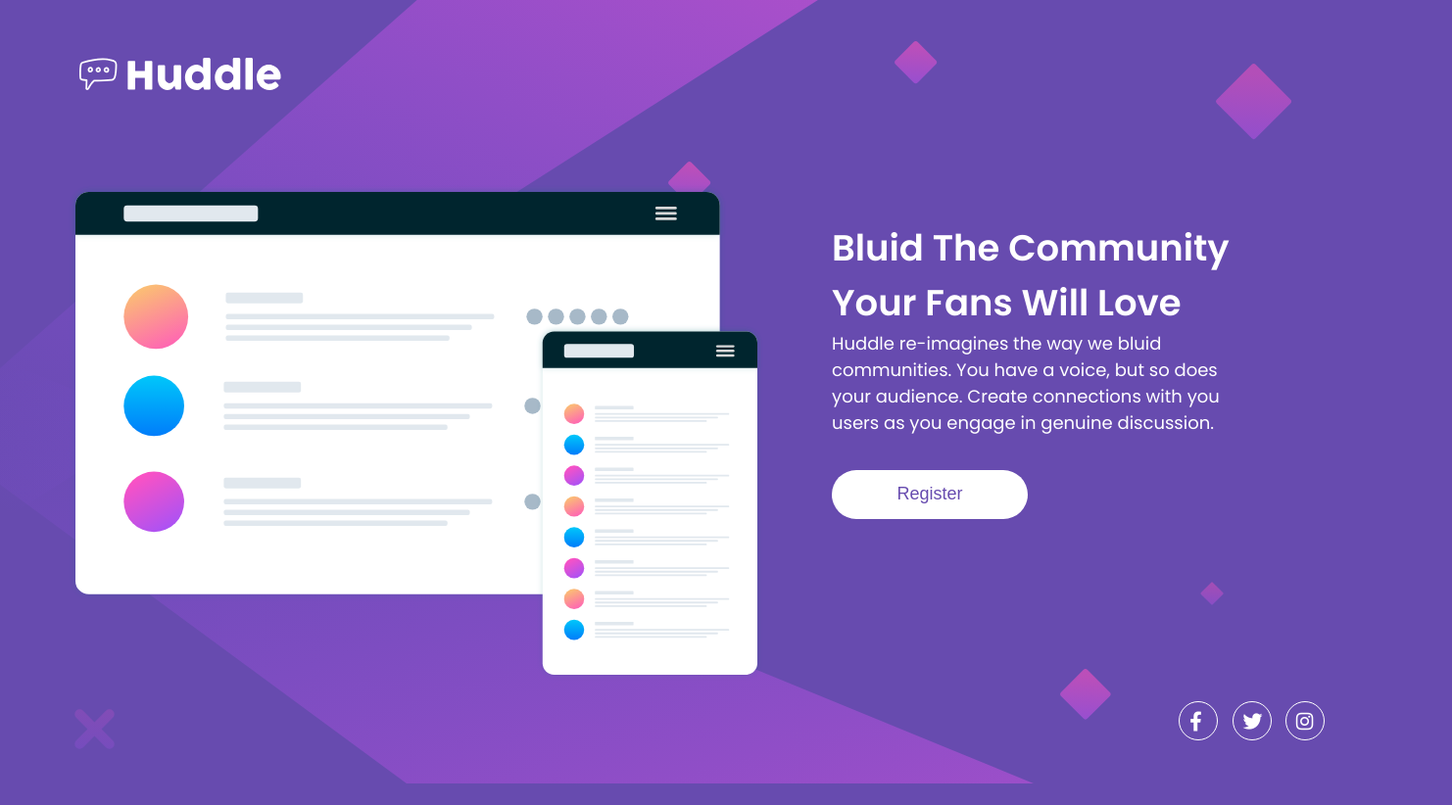
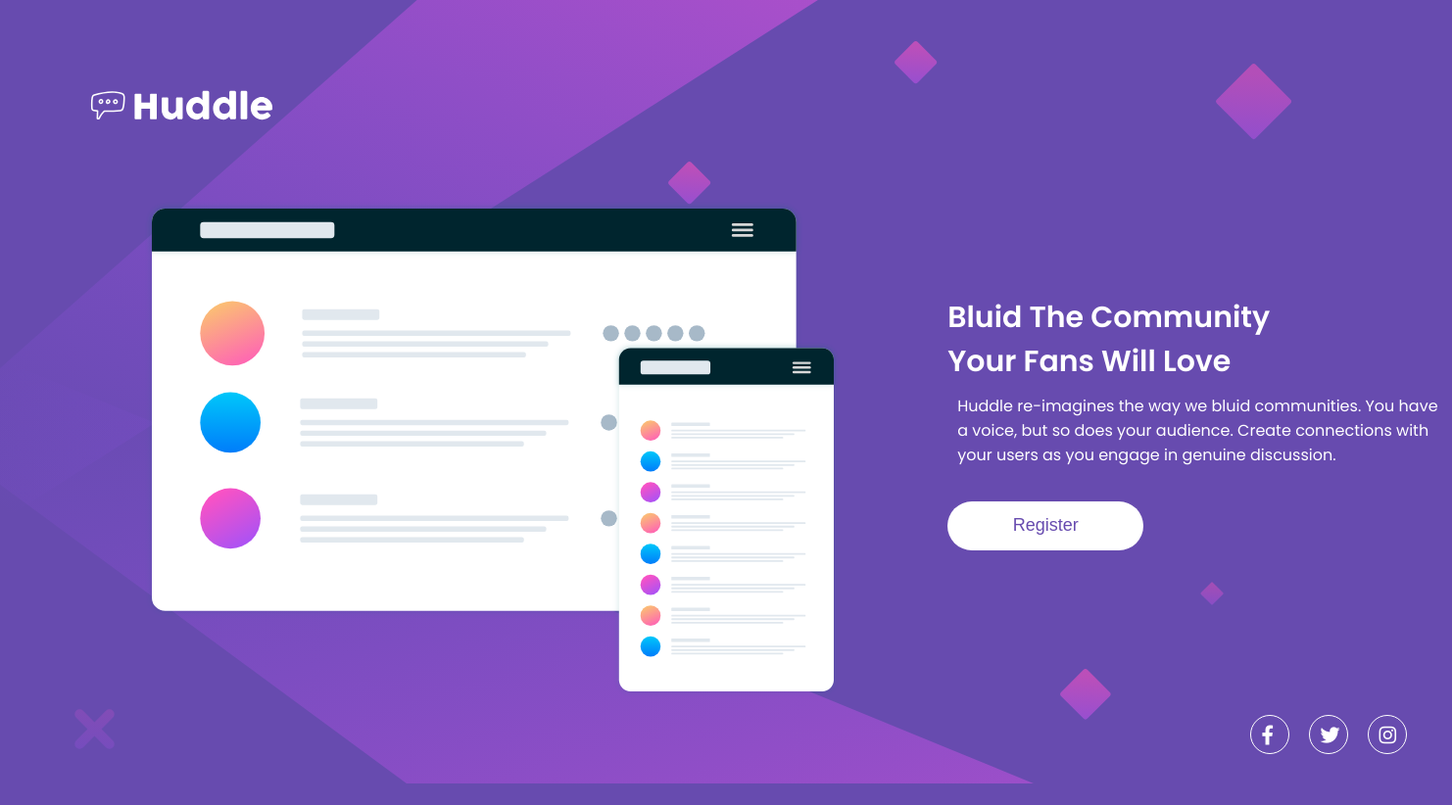
Before and after one commit to devseravali/projeto-huddle-base, a plain HTML site: page index.html in a window 1280 px wide. Shown: the whole page at 98% size, 1482 px wide, since content can reach past the window. Before the commit the page ends 800 px from the top, so only its background shows below. Drawn offline with Linux system fonts and the light colour scheme.

Commit message:
Refatoração de HTML e CSS de layout desktop

```diff
--- a/index.html
+++ b/index.html
@@ -29,24 +29,29 @@
     <img class="mockups" src="./src/images/illustration-mockups.svg" alt="mockups">
 
     <div class="texto">
-    <h1>Bluid The Community Your Fans Will Love</h1>
-    <p>Huddle re-imagines the way we bluid communities. You have a voice, but so does your audience. Create connections with you users as you engage in genuine discussion.</p>
+  <h1>Bluid The Community
+Your Fans Will Love</h1>
+  <p>Huddle re-imagines the way we bluid communities. You have
+a voice, but so does your audience. Create connections with
+your users as you engage in genuine discussion.</p>
     <button class="btn">Register</button>
   </div>
 </div>
 
   </main>
   <footer class="footer">
-    <div class="link">
-    <a href="#">
-      <i class="fab fa-facebook-f"></i></a>
+    <nav class="nav">
+    <ul class="link">
+    <li><a href="#facebook">
+      <i class="fab fa-facebook-f"></i></a></li>
 
-    <a href="#">
-      <i class="fab fa-twitter"></i></a>
+    <li><a href="#twitter">
+      <i class="fab fa-twitter"></i></a></li>
 
-    <a href="#">
-      <i class="fab fa-instagram"></i></a>
-    </div>
+    <li><a href="#instagram">
+      <i class="fab fa-instagram"></i></a></li>
+    </ul>
+    </nav>
   </footer>
 </body>
 </html>
--- a/src/css/reset.css
+++ b/src/css/reset.css
@@ -3,3 +3,8 @@
   padding: 0;
   box-sizing: border-box;
 }
+
+
+ul {
+  list-style-type: none;
+}
--- a/src/css/style.css
+++ b/src/css/style.css
@@ -1,23 +1,31 @@
+
+html {
+    max-width: 1440px;
+    padding: 0 auto;
+    margin:  0 auto;
+    height: 100vh;
+
+}
 body {
     background: url(../images/bg-desktop.svg) no-repeat;
     background-color: hsl(257, 40%, 49%);
+    background-size: cover;
     color: #ffffff;
     font-family: 'Poppins', sans-serif;
 }
 
-
 .logo{
     display: flex;
-    margin: 30px 30px;
-    padding: 18px 20px;
-    background-size: 15px;
+    margin: 30px;
+    padding: 18px;
+    background-size: 20px;
 }
 
 .logo-principal {
-    height: 55px;
+    max-width: 25vh;
     align-items: flex-start;
     position: absolute;
-    margin-left: 20px;
+    margin: 35px;
 }
 
 .logo .logo-principal img {
@@ -35,29 +43,34 @@ body {
 }
 
 .mockups {
-    margin: 63px 40px;
+    margin: 80px;
+    margin-left: 25%;
     padding: 30px;
+    max-width: 80%;
 }
 
 .texto{
     display: inline-block;
     align-content: space-around;
-    margin-bottom: 120px;
-    padding-bottom: 10px;
+    margin-bottom: 20px;
+    padding-bottom: 35px;
     justify-content: space-between;
 }
 
 .texto h1{
     font-weight: 600;
-    font-size: 37px;
+    font-size: 30px;
     align-content: flex-start;
     text-align: left;
+    white-space: pre;
 }
 
 .texto p{
     font-weight: 400;
-    font-size: 18px;
     text-align: left;
+    margin: 10px;
+    font-size-adjust: 18px;
+    white-space: pre;
 }
 
 .btn{
@@ -77,23 +90,38 @@ body {
     margin-top: 35px;
 }
 
-.footer{
+.footer {
+    display: flex;
+    flex-direction: column;
+    position: absolute;
+    bottom: 30px;
+    left: 13%;
+    width: 100%;
+}
+
+.footer .nav {
+    display: flex;
+    align-items: flex-end;
+    justify-content: end;
+}
+
+.link {
     display: flex;
     justify-content: flex-end;
-    margin: -6%;
 }
 
-.link .fab{
+.link .fab {
     color: #fff;
-    padding: 10px;
-    margin: 5px;
     border: 1px solid #ffffff;
     border-radius: 50%;
+    align-content: flex-end;
+    align-items: center;
+    justify-content: center;
     font-size: 20px;
     height: 40px;
     width: 40px;
-    align-items: center;
-    justify-content: center;
+    margin: 0 10px;
+    padding: 10px;
 }
 
 .link .fab:hover{
@@ -101,6 +129,7 @@ body {
     border: 1px solid hsl(300, 69%, 71%);
     color: hsl(300, 69%, 71%);
     transition: 0.3s;
+    box-shadow: 0 5px 10px rgba(0, 0, 0, 0.3);
 }
 
 .btn:hover{
@@ -108,4 +137,5 @@ body {
     background-color: hsl(300, 69%, 71%);
     color: #ffffff;
     transition: 0.3s;
+    box-shadow: 0 5px 10px rgba(0, 0, 0, 0.3);
 }
```
